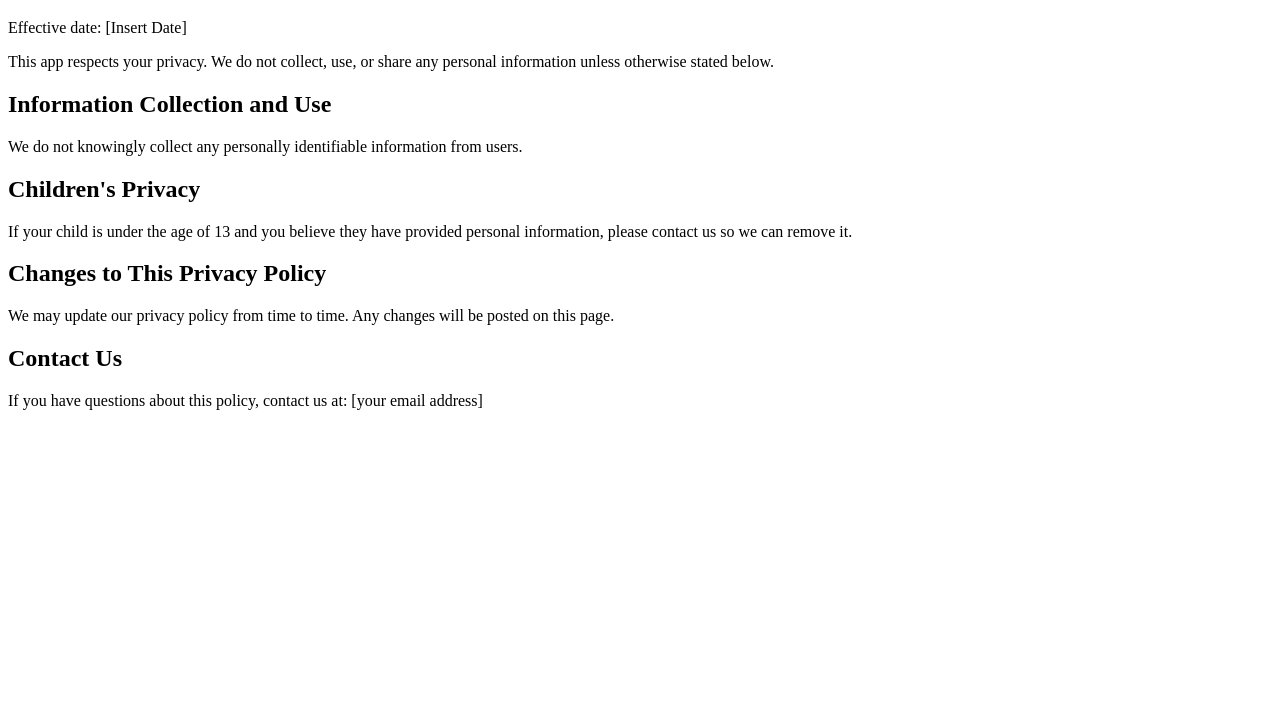
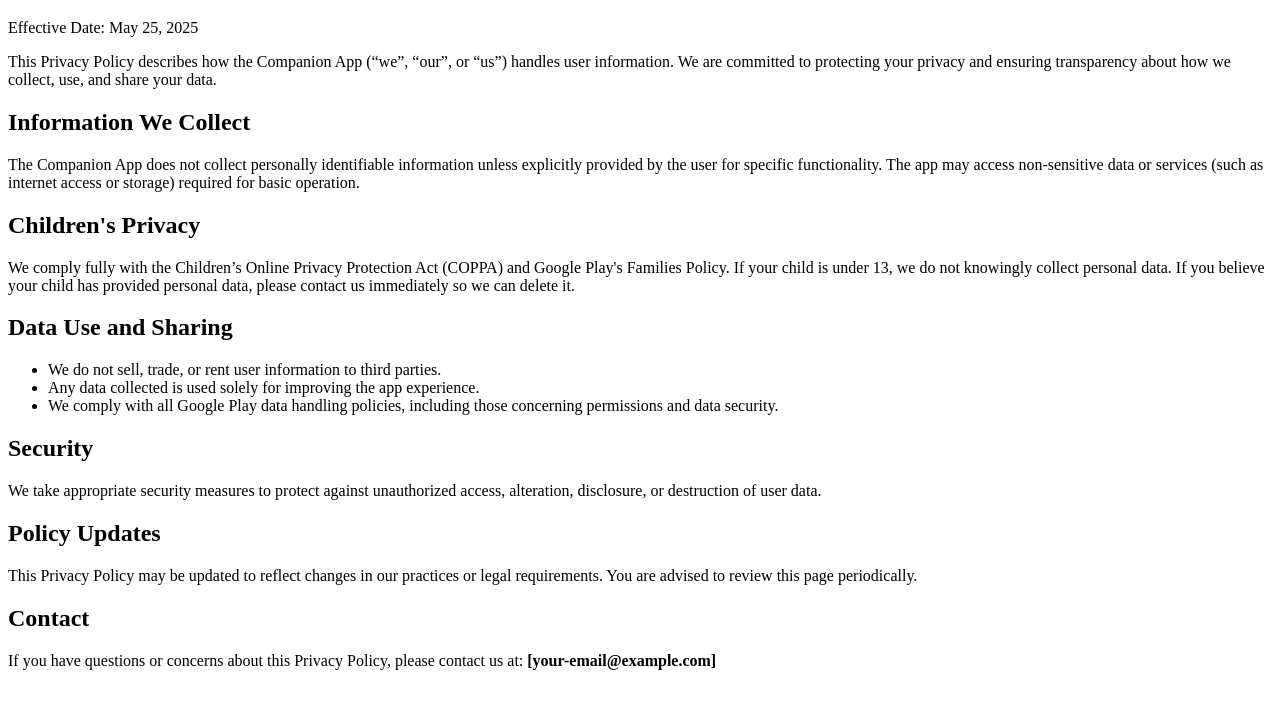
Before and after one commit to amanTHEBreaker/privacypolicy.github.io, a plain HTML site: page index.html in a window 1280 px wide. Shown: the part 61-770 px from the top of the page. Drawn offline with Linux system fonts and the light colour scheme.

Commit message:
Update index.html

```diff
--- a/index.html
+++ b/index.html
@@ -1,26 +1,36 @@
 <!DOCTYPE html>
 <html lang="en">
 <head>
-  <meta charset="UTF-8" />
-  <meta name="viewport" content="width=device-width, initial-scale=1.0"/>
-  <title>Privacy Policy</title>
+  <meta charset="UTF-8">
+  <meta name="viewport" content="width=device-width, initial-scale=1.0">
+  <title>Privacy Policy - Companion App</title>
 </head>
 <body>
   <h1>Privacy Policy</h1>
-  <p>Effective date: [Insert Date]</p>
+  <p>Effective Date: May 25, 2025</p>
 
-  <p>This app respects your privacy. We do not collect, use, or share any personal information unless otherwise stated below.</p>
+  <p>This Privacy Policy describes how the Companion App (“we”, “our”, or “us”) handles user information. We are committed to protecting your privacy and ensuring transparency about how we collect, use, and share your data.</p>
 
-  <h2>Information Collection and Use</h2>
-  <p>We do not knowingly collect any personally identifiable information from users.</p>
+  <h2>Information We Collect</h2>
+  <p>The Companion App does not collect personally identifiable information unless explicitly provided by the user for specific functionality. The app may access non-sensitive data or services (such as internet access or storage) required for basic operation.</p>
 
   <h2>Children's Privacy</h2>
-  <p>If your child is under the age of 13 and you believe they have provided personal information, please contact us so we can remove it.</p>
+  <p>We comply fully with the Children’s Online Privacy Protection Act (COPPA) and Google Play's Families Policy. If your child is under 13, we do not knowingly collect personal data. If you believe your child has provided personal data, please contact us immediately so we can delete it.</p>
 
-  <h2>Changes to This Privacy Policy</h2>
-  <p>We may update our privacy policy from time to time. Any changes will be posted on this page.</p>
+  <h2>Data Use and Sharing</h2>
+  <ul>
+    <li>We do not sell, trade, or rent user information to third parties.</li>
+    <li>Any data collected is used solely for improving the app experience.</li>
+    <li>We comply with all Google Play data handling policies, including those concerning permissions and data security.</li>
+  </ul>
 
-  <h2>Contact Us</h2>
-  <p>If you have questions about this policy, contact us at: [your email address]</p>
+  <h2>Security</h2>
+  <p>We take appropriate security measures to protect against unauthorized access, alteration, disclosure, or destruction of user data.</p>
+
+  <h2>Policy Updates</h2>
+  <p>This Privacy Policy may be updated to reflect changes in our practices or legal requirements. You are advised to review this page periodically.</p>
+
+  <h2>Contact</h2>
+  <p>If you have questions or concerns about this Privacy Policy, please contact us at: <strong>[your-email@example.com]</strong></p>
 </body>
 </html>
```
